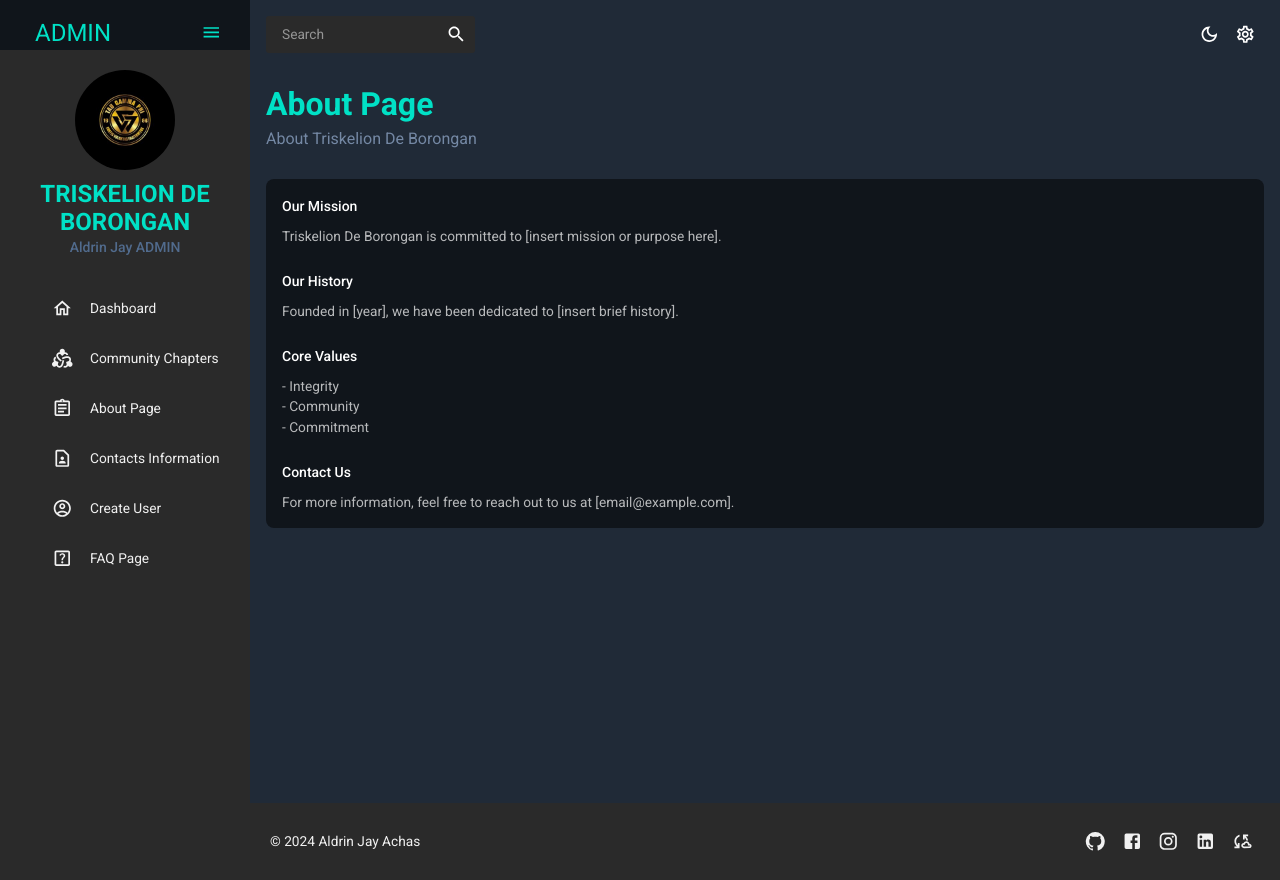
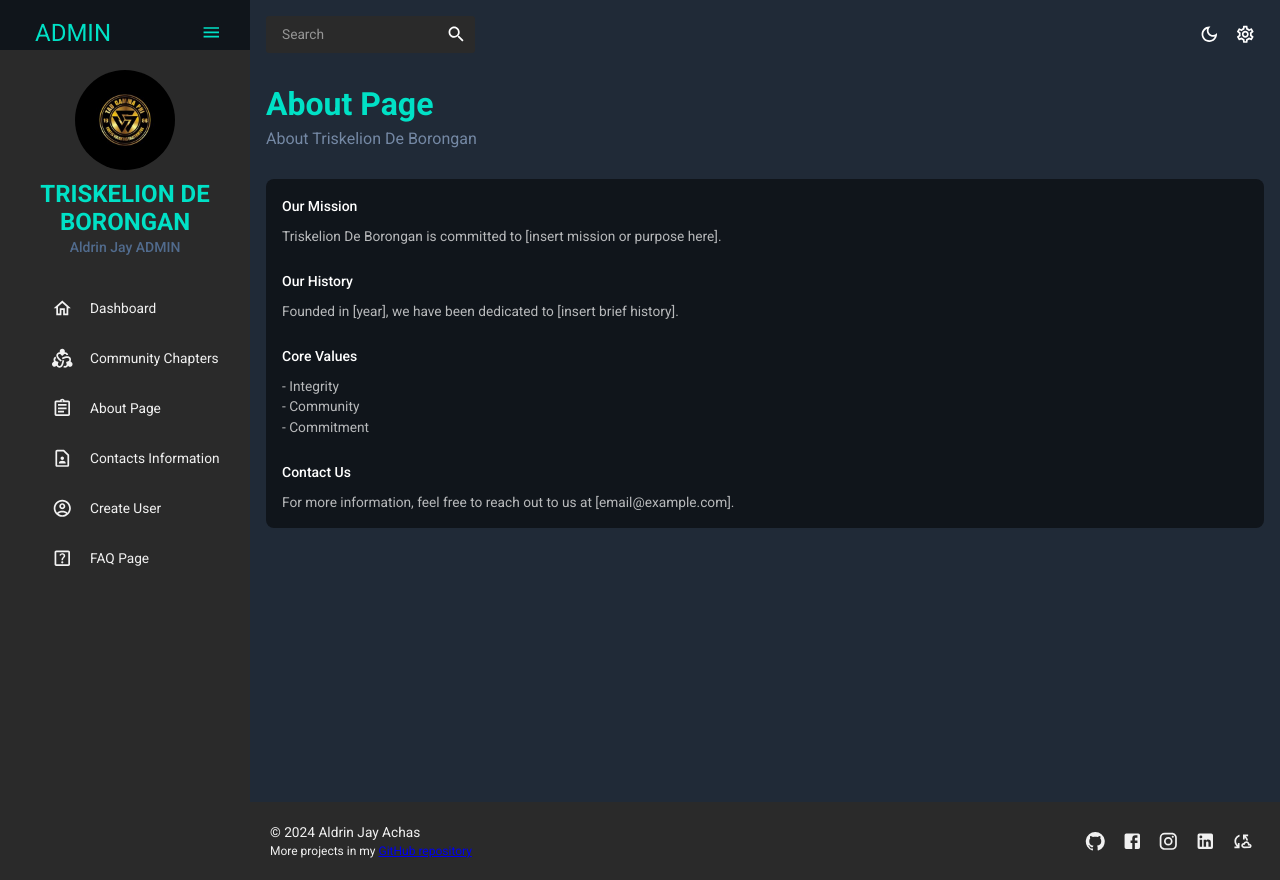
Before and after one commit to berlaypott143/triskelion-de-borongan, a React (Vite) app in the folder frontend/tdb-app/: page /about in a window 1280 px wide. Built offline with nearby package versions, Linux system fonts and the light colour scheme.

Commit message:
added urls

```diff
--- a/frontend/tdb-app/src/components/Footer.jsx
+++ b/frontend/tdb-app/src/components/Footer.jsx
@@ -24,9 +24,14 @@ const Footer = () => {
                 width: '100%' // Ensure it spans the width of the viewport
             }}
         >
-            <Typography variant="body1">
-                &copy; {new Date().getFullYear()} Aldrin Jay Achas
-            </Typography>
+            <Box sx={{ display: 'flex', flexDirection: 'column', alignItems: 'flex-start' }}>
+                <Typography variant="body1">
+                    &copy; {new Date().getFullYear()} Aldrin Jay Achas
+                </Typography>
+                <Typography variant="body2">
+                    More projects in my <a href="https://github.com/berlaypott143" target="_blank" rel="noopener noreferrer">GitHub repository</a>
+                </Typography>
+            </Box>
             <Box>
                 <IconButton
                     aria-label="GitHub"
@@ -63,7 +68,7 @@ const Footer = () => {
                 <IconButton
                     aria-label="Render"
                     color="inherit"
-                    href="www.linkedin.com/in/aldrin-jay-33397529b"
+                    href="https://triskelion-de-borongan-frontend.onrender.com"
                     target="_blank"
                 >
                     <CloudSyncOutlinedIcon />
```
